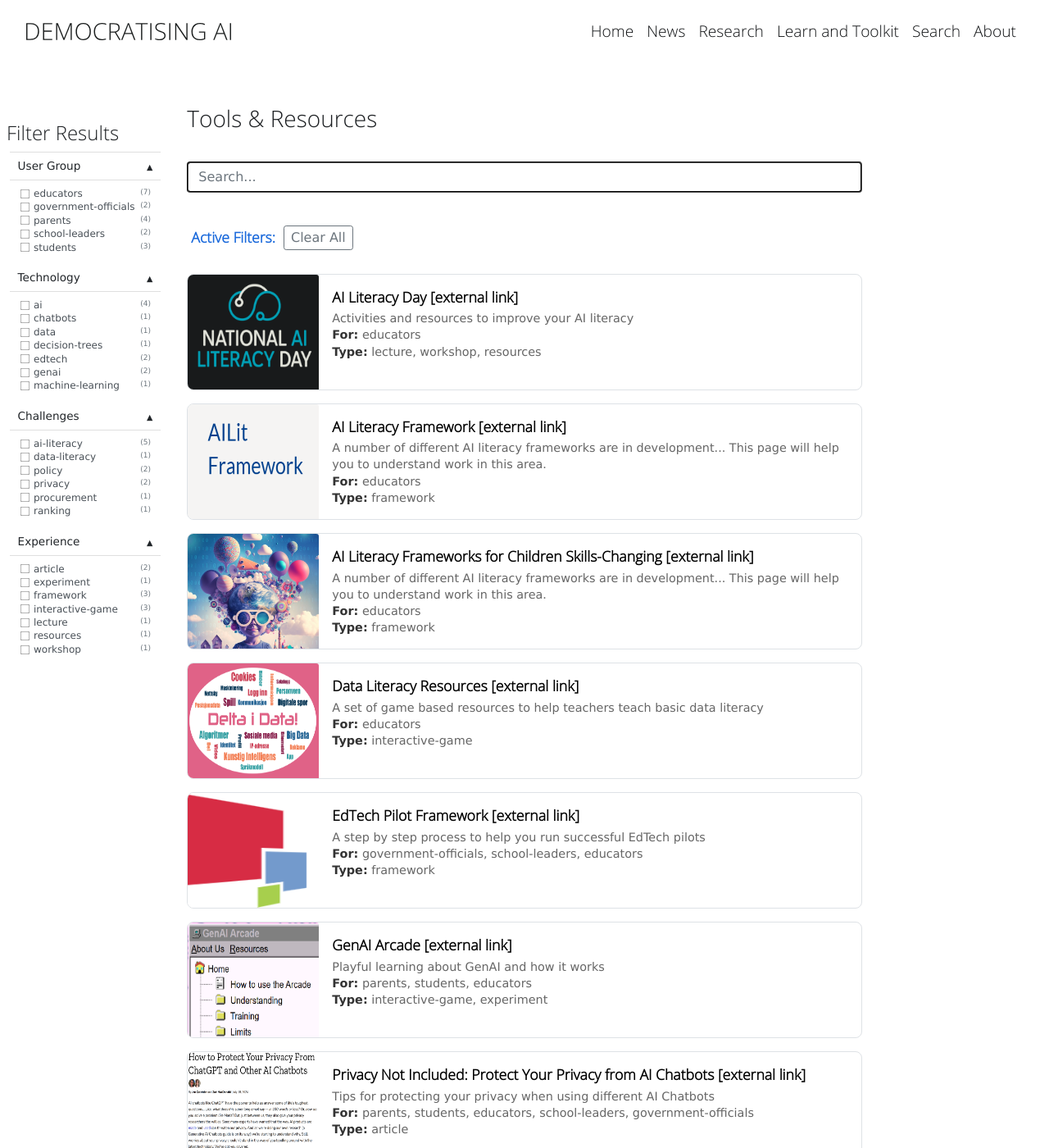
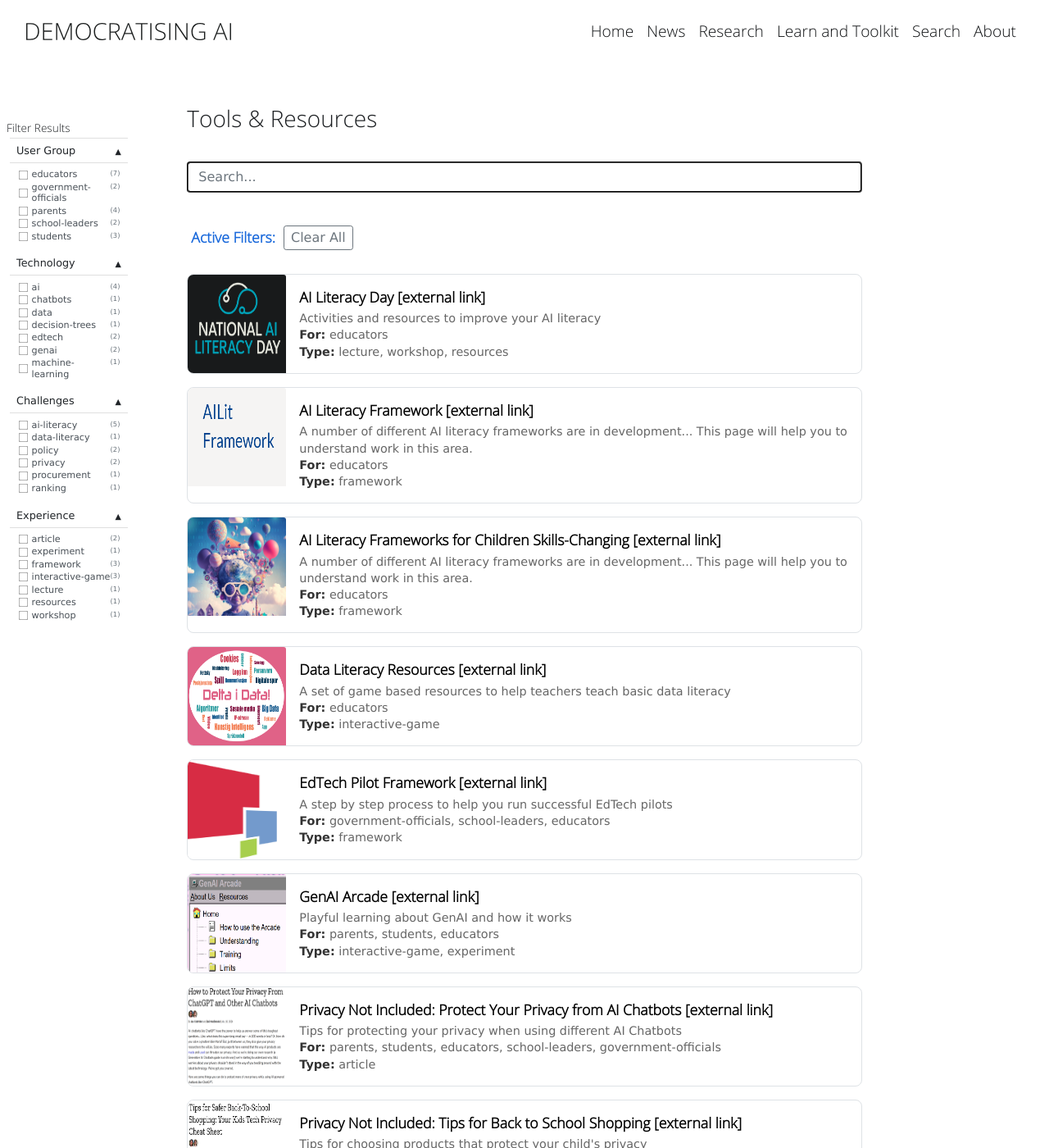
Before and after one commit to democratising-ai/democratising-ai.github.io, a Jekyll site: the page built from pages/learn_and_toolkit.md, in a window 1280 px wide and 1400 px high. Shown: the whole window at 82% size. Built offline with Jekyll 4.4.1, drawn with Linux system fonts in a browser that asks for light colours.

Commit message:
update responsiveness for better scaling

```diff
--- a/_layouts/home.html
+++ b/_layouts/home.html
@@ -8,7 +8,7 @@
          style="min-height: 200px; background-color: #ffffff;">
 
     <!-- Typed Heading -->
-    <h1 class="text-black fw-bold display-4 fade-in">
+    <h1 class="text-black fw-bold display-4 fade-in responsive-text">
       DEMOCRATISING AI
     </h1>
     <!-- Subheading -->
--- a/_sass/_facets.scss
+++ b/_sass/_facets.scss
@@ -781,20 +781,237 @@
 /*
     RESPONSIVE DESIGN
 */
-@media (max-width: 767.98px) {
-  body {
-    padding-top: 6rem; // Match updated header height
+// Mobile S (320px - 575px)
+@media (max-width: 575.98px) {
+  .sidebar-filters-external {
+    width: 100%;
+    min-width: auto;
+    position: static;
+    height: auto;
+    border-right: none;
+    border-bottom: 1px solid #dee2e6;
+    padding: 8px;
   }
 
+  .main-content-with-sidebar {
+    margin-left: 0;
+    padding: 10px;
+  }
+
+  .full-width-gallery-layout {
+    flex-direction: column;
+    width: 100%;
+    position: static;
+    left: auto;
+    right: auto;
+    margin-left: 0;
+    margin-right: 0;
+  }
+
+  // Compact filters for small screens
+  .filters-title {
+    font-size: 0.8rem;
+    margin-left: 8px;
+  }
+
+  .facet-card .card-body {
+    padding: 0.3rem 0.5rem;
+  }
+
+  .facet-bn {
+    padding: 0.3rem 0.4rem !important;
+    font-size: 0.75rem;
+  }
+
+  .facet-item {
+    padding: 0;
+
+    label {
+      font-size: 0.7rem;
+    }
+
+    input[type="checkbox"] {
+      transform: scale(0.75);
+    }
+  }
+
+  // Stack cards vertically
+  .gallery-item-facets .card {
+    flex-direction: column;
+    margin-bottom: 10px;
+  }
+
+  .gallery-item-facets .card-img-top {
+    width: 100%;
+    height: 150px;
+  }
+
+  .gallery-item-facets .card-body {
+    padding: 0.75rem;
+  }
+
+  .gallery-item-facets .card-title {
+    font-size: 0.95rem;
+  }
+
+  .gallery-item-facets .card-text {
+    font-size: 0.8rem;
+  }
+
+  // Active filters compact
+  #active-filters {
+    flex-direction: column;
+    align-items: flex-start;
+    gap: 4px;
+    padding: 6px 8px;
+
+    h5 {
+      font-size: 0.8rem;
+      margin-bottom: 4px;
+    }
+
+    #filter-badges {
+      width: 100%;
+    }
+
+    .filter-badge {
+      font-size: 0.7rem;
+      padding: 2px 5px;
+      margin: 2px;
+    }
+
+    #clear-all-filters {
+      font-size: 0.7rem;
+      padding: 2px 5px;
+    }
+  }
+
+  // Search box
+  .search-block {
+    padding: 10px !important;
+    margin: 10px 0 !important;
+  }
+
+  .responsive-text {
+    font-size: 1rem;
+  }
+}
+
+// Mobile M (576px - 767px)
+@media (min-width: 576px) and (max-width: 767.98px) {
+
+  .banner .container {
+    display: flex;
+    flex-direction: column;
+    align-items: center;
+    justify-content: center;
+    text-align: center;
+  }
+
+  .banner .navbar-brand {
+    margin-bottom: 0.5rem;
+  }
+
+  .banner .navbar-nav {
+    align-items: center;
+  }
+
+  .sidebar-filters-external {
+    width: 100%;
+    min-width: auto;
+    position: static;
+    height: auto;
+    border-right: none;
+    border-bottom: 1px solid #dee2e6;
+  }
+
+  .main-content-with-sidebar {
+    margin-left: 0;
+    padding: 15px;
+  }
+
+  .full-width-gallery-layout {
+    flex-direction: column;
+    width: 100%;
+    position: static;
+    left: auto;
+    right: auto;
+    margin-left: 0;
+    margin-right: 0;
+  }
+
+  .filters-sticky {
+    position: static;
+    max-height: none;
+    overflow-y: visible;
+  }
+
+  .filters-title {
+    font-size: 0.85rem;
+  }
+
+  .facet-bn {
+    font-size: 0.8rem;
+  }
+
+  .facet-item label {
+    font-size: 0.75rem;
+  }
+
+  // Cards still stacked but slightly larger
+  .gallery-item-facets .card {
+    flex-direction: column;
+  }
+
+  .gallery-item-facets .card-img-top {
+    width: 100%;
+    height: 180px;
+  }
+
+  .gallery-item-facets .card-body {
+    padding: 0.85rem;
+  }
+
+  .gallery-item-facets .card-title {
+    font-size: 1rem;
+  }
+
+  .gallery-item-facets .card-text {
+    font-size: 0.85rem;
+  }
+
+  #active-filters {
+    flex-direction: column;
+    align-items: flex-start;
+    gap: 5px;
+
+    h5 {
+      font-size: 0.85rem;
+    }
+
+    .filter-badge {
+      font-size: 0.75rem;
+    }
+  }
+
+  .responsive-text {
+    font-size: 2rem;
+  }
+
+  .wax-gallery .row .gallery-item-facets .card-img-top {
+    width: 120px;
+    height: 120px;
+  }
+}
+
+@media (min-width: 768px) and (max-width: 991.98px) {
   main {
     min-height: calc(100vh - 60px - 60vh);
     padding: 0.5rem;
   }
-}
 
-@media (min-width: 768px) and (max-width: 991.98px) {
-  body {
-    padding-top: 8rem;
+  .responsive-text {
+    font-size: 3rem;
   }
 
   // Adjust sidebar width for tablets
@@ -806,9 +1023,70 @@
   .main-content-with-sidebar {
     margin-left: 180px;
   }
+
+  .wax-gallery .row .gallery-item-facets .card-img-top {
+    width: 120px;
+    height: 120px;
+  }
 }
 
-// Mobile layout for sidebar
+// Laptop screens
+@media (min-width: 992px) and (max-width: 1400px) {
+  // Reduce sidebar width
+  .sidebar-filters-external {
+    width: 160px;
+    min-width: 160px;
+    font-size: 0.85rem;
+  }
+
+  // Make filter text more compact
+  .filters-title {
+    font-size: 0.85rem;
+    margin-bottom: 4px;
+  }
+
+  .facet-bn {
+    padding: 0.3rem 0.5rem !important;
+    font-size: 0.8rem;
+  }
+
+  .facet-card .card-body {
+    padding: 0.4rem 0.6rem;
+  }
+
+  .facet-item label {
+    font-size: 0.7rem;
+  }
+
+  legend {
+    font-size: 0.8rem;
+  }
+
+  // Make cards more compact in gallery
+  .card-body {
+    padding: 0.75rem;
+  }
+
+  .card-title {
+    font-size: 1rem;
+  }
+
+  .card-text {
+    font-size: 0.85rem;
+  }
+
+  .card-img-top {
+    width: 120px;
+    height: 120px;
+  }
+
+  .wax-gallery .row .gallery-item-facets .card-img-top {
+    width: 120px;
+    height: 120px;
+  }
+}
+
+// Mobile
 @media (max-width: 991.98px) {
   .full-width-gallery-layout {
     flex-direction: column;
@@ -863,16 +1141,10 @@
     flex-direction: column;
 
     .card-img-top {
-      width: 100%;
-      height: 200px;
+      width: 120px;
+      height: 120px;
     }
   }
-}
-
-// Ensure proper z-index hierarchy
-.navbar .dropdown-menu {
-  position: absolute;
-  z-index: 1051;
 }
 
 // Page-specific adjustments
```
